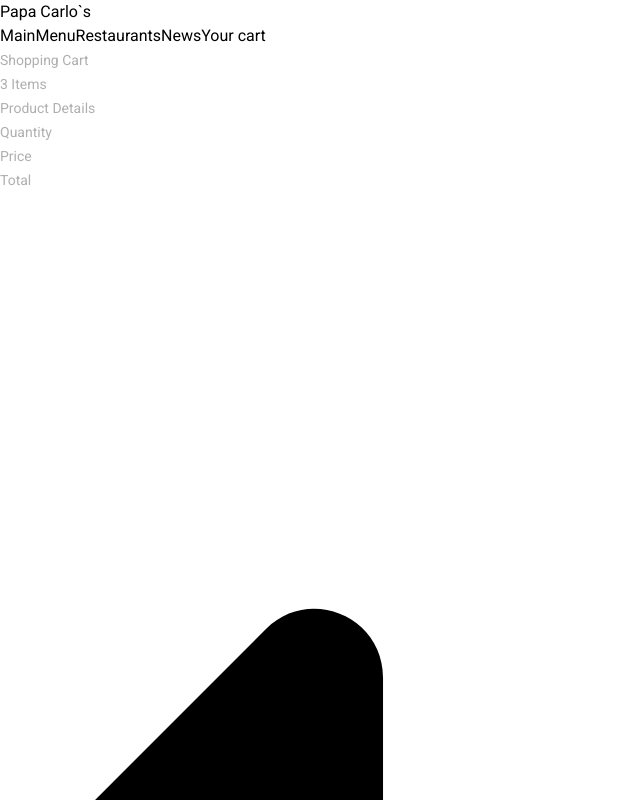
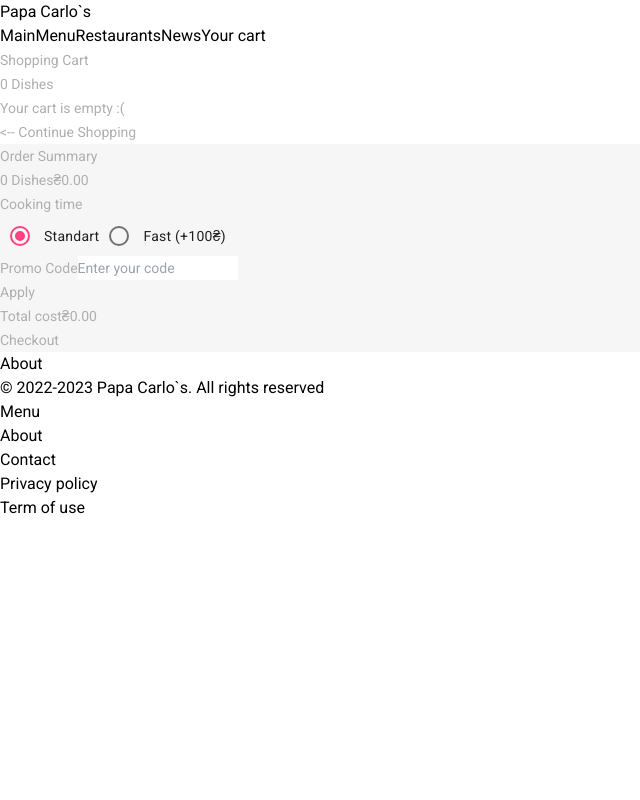
Before and after one commit to anyduene/restaurant, an Angular app: page /cart in a window 1280 px wide. Shown: the top 800 px of the page, without its empty margins (0-640 px from the left). Built offline with nearby package versions, Linux system fonts and the light colour scheme.

Commit message:
cart update

```diff
--- a/src/app/app.module.ts
+++ b/src/app/app.module.ts
@@ -20,6 +20,7 @@ import { MatFormFieldModule } from '@angular/material/form-field';
 import { FormsModule, ReactiveFormsModule } from '@angular/forms';
 import { CartComponent } from './containers/cart/cart.component';
 import { ErrorComponent } from './shared/error/error.component';
+import { MatRadioModule } from '@angular/material/radio';
 
 
 @NgModule({
@@ -47,6 +48,7 @@ import { ErrorComponent } from './shared/error/error.component';
     MatSelectModule,
     ReactiveFormsModule,
     FormsModule,
+    MatRadioModule,
   ],
   providers: [],
   bootstrap: [AppComponent]
--- a/src/app/containers/cart/cart.component.html
+++ b/src/app/containers/cart/cart.component.html
@@ -7,24 +7,23 @@
 <body class="bg-gray-100">
     <div class="container mx-auto mt-10">
         <div class="flex my-10 ">
-            <div class="w-3/4 bg-white px-10 py-10 border-2 border-gray-300 rounded-l-xl">
-                <div class="flex justify-between border-b pb-8">
+            <div class="w-3/4 bg-white px-12 py-10 border-2 border-gray-300 rounded-l-xl relative">
+                <div class=" flex justify-between border-b pb-8">
                     <h1 class="font-semibold text-2xl text-gray-500">Shopping Cart</h1>
-                    <h2 class="font-semibold text-2xl text-gray-500">3 Items</h2>
+                    <h2 class="font-semibold text-2xl text-gray-500">{{allDishesCount}} Dishes</h2>
                 </div>
-                <div class="flex mt-10 mb-5">
+                <div class="flex mt-10 mb-5" *ngIf="allDishesCount>0">
                     <h3 class="font-semibold text-gray-600 text-xs uppercase w-2/5">Product Details</h3>
                     <h3 class="font-semibold text-center text-gray-600 text-xs uppercase w-1/5">Quantity
                     </h3>
                     <h3 class="font-semibold text-center text-gray-600 text-xs uppercase w-1/5">Price</h3>
                     <h3 class="font-semibold text-center text-gray-600 text-xs uppercase w-1/5">Total</h3>
                 </div>
-
-
-
-
+                <div *ngIf="allDishesCount===0" class="h-96 flex">
+                    <span class="text-gray-500 font-semibold text-2xl m-auto">Your cart is empty :(</span>
+                </div>
                 <div class="flex items-center bg-gray-100 hover:bg-gray-200 -mx-8 px-6 py-5 mt-2"
-                    *ngFor="let dish of (dishes$ | async)">
+                    *ngFor="let dish of dishes">
                     <div class="flex w-2/5"> <!-- product -->
                         <div class="w-20">
                             <img class="h-24" src="{{dish.img}}" alt="{{dish.img}}">
@@ -37,14 +36,14 @@
                     <div class="flex justify-center min-1/5 rounded-xl">
                         <div class="custom-number-input h-10 w-32 m-auto">
                             <div class="flex flex-row h-10 w-full rounded-lg relative bg-transparent mt-1">
-                                <button data-action="decrement"
+                                <button (click)="countDecrease(dish)"
                                     class=" bg-gray-300 text-gray-600 hover:text-gray-700 hover:bg-gray-400 h-full w-20 rounded-l cursor-pointer outline-none">
                                     <span class="m-auto text-2xl font-thin">−</span>
                                 </button>
                                 <input type="number"
                                     class="outline-none focus:outline-none text-center w-full bg-gray-300 font-semibold text-md hover:text-black focus:text-black  md:text-basecursor-default flex items-center text-gray-700"
-                                    id="count" value="0">
-                                <button data-action="increment"
+                                    id="count" value={{dish.count}}>
+                                <button (click)="countIncrease(dish)"
                                     class="bg-gray-300 text-gray-600 hover:text-gray-700 hover:bg-gray-400 h-full w-20 rounded-r cursor-pointer">
                                     <span class="m-auto text-2xl font-thin">+</span>
                                 </button>
@@ -52,54 +51,59 @@
                         </div>
                     </div>
 
-                    <span class="text-center w-1/5 font-semibold text-sm" *ngIf="dish.sale!=true">{{ ((dish.price / 100)
+                    <span class="text-center w-1/5 font-semibold text-sm" *ngIf="dish.sale">{{ (dish.price / 100) * 0.8
+                        | currency:'UAH':'symbol-narrow':'1.2-2' }}</span>
+                    <span class="text-center w-1/5 font-semibold text-sm" *ngIf="dish.sale">{{ ((dish.price / 100) * 0.8
                         *
-                        0.8) | currency:'UAH':'symbol-narrow':'1.2-2' }}</span>
-                    <span class="text-center w-1/5 font-semibold text-sm" *ngIf="dish.sale!=true">{{ ((dish.price / 100)
-                        *
-                        0.8) | currency:'UAH':'symbol-narrow':'1.2-2' }}</span>
+                        dish.count)
+                        | currency:'UAH':'symbol-narrow':'1.2-2' }}</span>
 
-                    <span class="text-center w-1/5 font-semibold text-sm" *ngIf="dish.sale">{{ ((dish.price / 100) *
-                        0.8) | currency:'UAH':'symbol-narrow':'1.2-2' }}</span>
-                    <span class="text-center w-1/5 font-semibold text-sm" *ngIf="dish.sale">{{ ((dish.price / 100) *
-                        0.8) | currency:'UAH':'symbol-narrow':'1.2-2' }}</span>
+
+                    <span class="text-center w-1/5 font-semibold text-sm" *ngIf="dish.sale!=true">{{ (dish.price / 100)
+                        | currency:'UAH':'symbol-narrow':'1.2-2' }}</span>
+                    <span class="text-center w-1/5 font-semibold text-sm" *ngIf="dish.sale!=true">{{ (dish.price / 100 *
+                        dish.count) | currency:'UAH':'symbol-narrow':'1.2-2' }}</span>
                 </div>
 
-                <a href="#" class="flex font-semibold text-indigo-600 text-sm mt-10">
-
-                    <svg class="fill-current mr-2 text-indigo-600 w-4" viewBox="0 0 448 512">
-                        <path
-                            d="M134.059 296H436c6.627 0 12-5.373 12-12v-56c0-6.627-5.373-12-12-12H134.059v-46.059c0-21.382-25.851-32.09-40.971-16.971L7.029 239.029c-9.373 9.373-9.373 24.569 0 33.941l86.059 86.059c15.119 15.119 40.971 4.411 40.971-16.971V296z" />
-                    </svg>
-                    <span>Continue Shopping</span>
-                </a>
+                <button routerLink="/menu" class="flex font-semibold text-teal-500 text-sm mt-10">
+                    <span class="text-teal-500 hover:text-teal-600 absolute bottom-0 pb-4"><-- Continue Shopping</span>
+                </button>
             </div>
 
             <div id="summary" class="w-1/4 px-8 py-10 border-y-2 border-r-2 border-gray-300 rounded-r-xl">
                 <h1 class="font-semibold text-2xl border-b pb-8 text-gray-500">Order Summary</h1>
                 <div class="flex justify-between mt-10 mb-5">
-                    <span class="font-semibold text-sm uppercase text-gray-500">Items 3</span>
-                    <span class="font-semibold text-sm text-gray-500">{{totalCost$}}</span>
+                    <span class="font-semibold text-sm uppercase text-gray-500">{{allDishesCount}} Dishes</span>
+                    <span class="font-semibold text-sm text-gray-500">{{(totalCost$ | async)! / 100 |
+                        currency:'UAH':'symbol-narrow':'1.2-2' }}</span>
                 </div>
-                <div class="mb-5">
-                    <label class="font-medium inline-block mb-3 text-sm uppercase">Time</label>
-                    <select class="block p-2 text-gray-600 w-full text-sm">
-                        <option>Standard - $10.00</option>
-                        <option>Fast - $15.00</option>
-                    </select>
+                <div class="mb-2">
+                    <label class="font-medium inline-block mb-3 text-sm uppercase">Cooking time</label>
+                    <br>
+                    <mat-radio-group [(ngModel)]="cookingTime">
+                        <mat-radio-button [value]="standart" class="mr-5">Standart</mat-radio-button>
+                        <mat-radio-button [value]="fast">Fast (+100₴)</mat-radio-button>
+                    </mat-radio-group>
                 </div>
-                <!-- <div class="py-10">
+                <div class="py-2">
                     <label for="promo" class="font-semibold inline-block mb-3 text-sm uppercase">Promo Code</label>
                     <input type="text" id="promo" placeholder="Enter your code" class="p-2 text-sm w-full">
-                </div> -->
-                <button class="bg-red-500 hover:bg-red-600 px-5 py-2 text-sm text-white uppercase">Apply</button>
+                </div>
+                <button
+                    class="bg-red-500 hover:bg-red-600 px-5 py-2 text-sm text-white uppercaser rounded-md">Apply</button>
                 <div class="border-t mt-8">
                     <div class="flex font-semibold justify-between py-6 text-sm uppercase">
                         <span class="text-gray-500">Total cost</span>
-                        <span class="text-gray-500">$600</span>
+                        <span class="text-gray-500" *ngIf="cookingTime === standart">{{(totalCost$ | async)! / 100 |
+                            currency:'UAH':'symbol-narrow':'1.2-2' }}</span>
+
+                        <span class="text-gray-500" *ngIf="cookingTime === fast">{{(totalCost$ | async)! / 100 + fast |
+                            currency:'UAH':'symbol-narrow':'1.2-2' }}</span>
                     </div>
-                    <button
-                        class="bg-teal-400 font-semibold hover:bg-teal-600 py-3 text-sm text-white uppercase w-full">Checkout</button>
+                    <button *ngIf="allDishesCount>0"
+                        class="bg-teal-400 font-semibold hover:bg-teal-600 py-3 text-sm text-white uppercase w-full rounded-md">Checkout</button>
+                    <button *ngIf="allDishesCount===0"
+                        class="bg-gray-300 font-semibold py-3 text-sm text-white uppercase w-full rounded-md">Checkout</button>
                 </div>
             </div>
 
--- a/src/app/containers/cart/cart.component.ts
+++ b/src/app/containers/cart/cart.component.ts
@@ -1,5 +1,7 @@
 import { Component } from '@angular/core';
 import { CartService } from 'src/app/services/cart.service';
+import { Dish } from 'src/app/models/dish';
+import { FormBuilder, FormGroup } from '@angular/forms';
 
 @Component({
   selector: 'app-cart',
@@ -10,5 +12,48 @@ export class CartComponent {
   dishes$ = this.cartService.dishes$;
   totalCost$ = this.cartService.totalCost$;
 
-  constructor(private cartService: CartService) { }
+  dishes: Dish[] = [];
+
+  allDishesCount: number = 0;
+
+  timeForm!: FormGroup;
+  standart: number = 0;
+  fast: number = 100;
+  cookingTime: number = this.standart
+
+  constructor(private cartService: CartService, private formBuilder: FormBuilder) { }
+
+  ngOnInit() {
+    this.cartService.dishes$.subscribe(dishes => {
+      const dishMap = new Map<string, Dish>();
+      dishes.forEach((dish) => {
+        if (dishMap.has(dish.name)) {
+          const existingDish = dishMap.get(dish.name)!;
+          existingDish.count++;
+          this.allDishesCount++;
+        } else {
+          dishMap.set(dish.name, { ...dish, count: 1 });
+          this.allDishesCount++;
+        }
+      });
+
+      this.dishes = Array.from(dishMap.values());
+    });
+
+    this.timeForm = this.formBuilder.group({
+      cookingTime: ['standart']
+    });
+  }
+
+  countIncrease(dish: Dish) {
+    dish.count++;
+    return dish.count;
+  }
+
+  countDecrease(dish: Dish) {
+    if (dish.count > 1) {
+      dish.count--;
+    }
+    return dish.count;
+  }
 }
--- a/src/app/containers/menu/menu.component.html
+++ b/src/app/containers/menu/menu.component.html
@@ -1,2 +1,3 @@
-<app-foodlist pageTitle="Most Popular" [dishes]="(mostPopular$ | async)!"></app-foodlist>
+<app-foodlist pageTitle="Most Popular" [dishes]="(mostPopular$ | async)!"
+    (addToCart)="onAddToCart($event)"></app-foodlist>
 <app-categories [categories]="(categories$ | async)!"></app-categories>
--- a/src/app/models/dish.ts
+++ b/src/app/models/dish.ts
@@ -7,4 +7,5 @@ export interface Dish {
     sale: boolean;
     mostPopular: boolean;
     description: string;
+    count: number;
 }
--- a/src/app/services/cart.service.ts
+++ b/src/app/services/cart.service.ts
@@ -1,6 +1,6 @@
 import { Injectable } from '@angular/core';
-import { BehaviorSubject, Observable, combineLatest, map } from 'rxjs';
-
+import { BehaviorSubject, Observable } from 'rxjs';
+import { map } from 'rxjs/operators';
 import { Dish } from '../models/dish';
 import { MenuService } from './menu.service';
 
@@ -11,17 +11,15 @@ export class CartService {
   private dishes = new BehaviorSubject<Dish[]>([]);
   dishes$ = this.dishes.asObservable();
 
-  private totalCost = new BehaviorSubject<number | null>(null);
-  totalCost$ = this.totalCost.asObservable();
+  totalCost$ = this.dishes$.pipe(
+    map(dishes => dishes.reduce((acc, dish) => acc + dish.price, 0))
+  );
 
+  constructor(private menuService: MenuService) {
+  }
 
   addDish(dish: Dish) {
     const dishes = this.dishes.value;
     this.dishes.next(dishes.concat(dish));
-
-    this.dishes$.subscribe(dishes => {
-      const total = dishes.reduce((acc, dish) => acc + dish.price, 0); // отримання загальної вартості всіх страв
-    });
-
   }
 }
--- a/src/styles.scss
+++ b/src/styles.scss
@@ -7,5 +7,24 @@ body {
     height: 100%;
 }
 
-html, body { height: 100%; }
-body { margin: 0; font-family: Roboto, "Helvetica Neue", sans-serif; }
+html,
+body {
+    height: 100%;
+}
+
+body {
+    margin: 0;
+    font-family: Roboto, "Helvetica Neue", sans-serif;
+}
+
+/* Chrome, Safari, Edge, Opera */
+input::-webkit-outer-spin-button,
+input::-webkit-inner-spin-button {
+    -webkit-appearance: none;
+    margin: 0;
+}
+
+/* Firefox */
+input[type=number] {
+    -moz-appearance: textfield;
+}
```
Also changed, not shown: src/app/containers/menu/menu.component.ts (+9 -1 lines), src/app/services/dishes.ts (+32 -32 lines).
